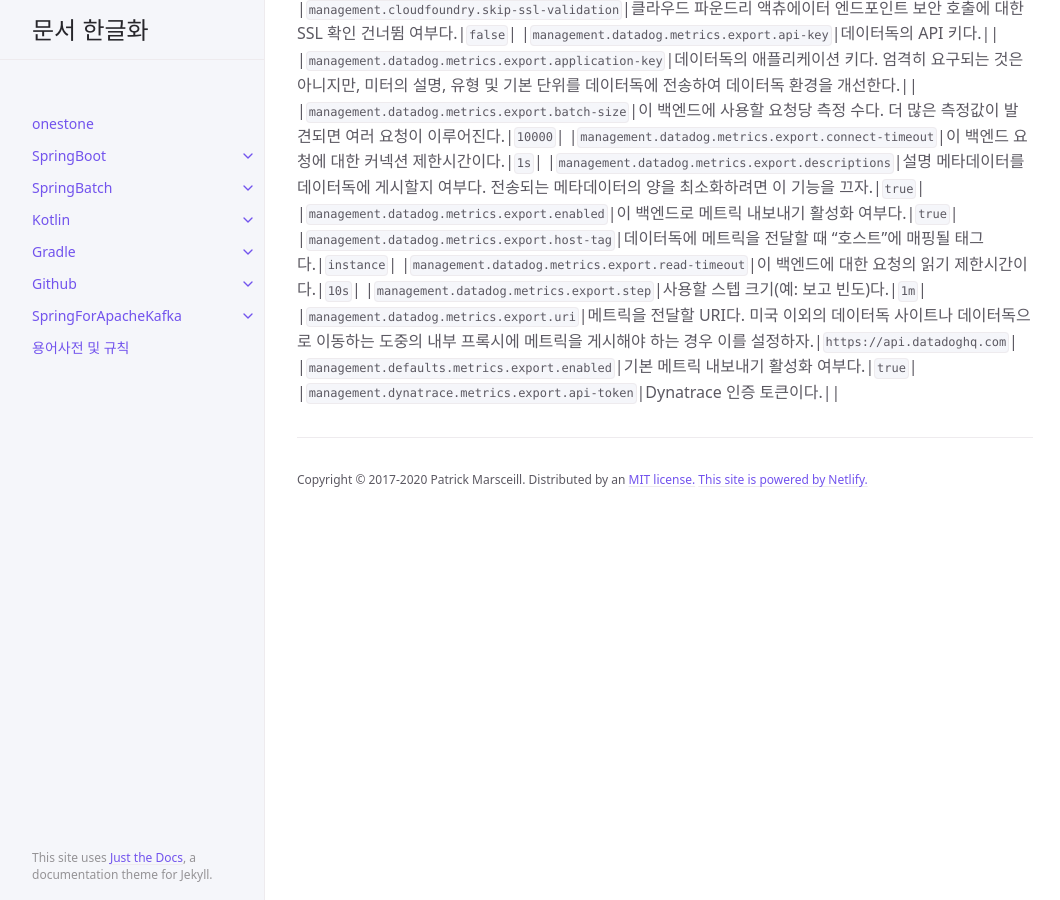
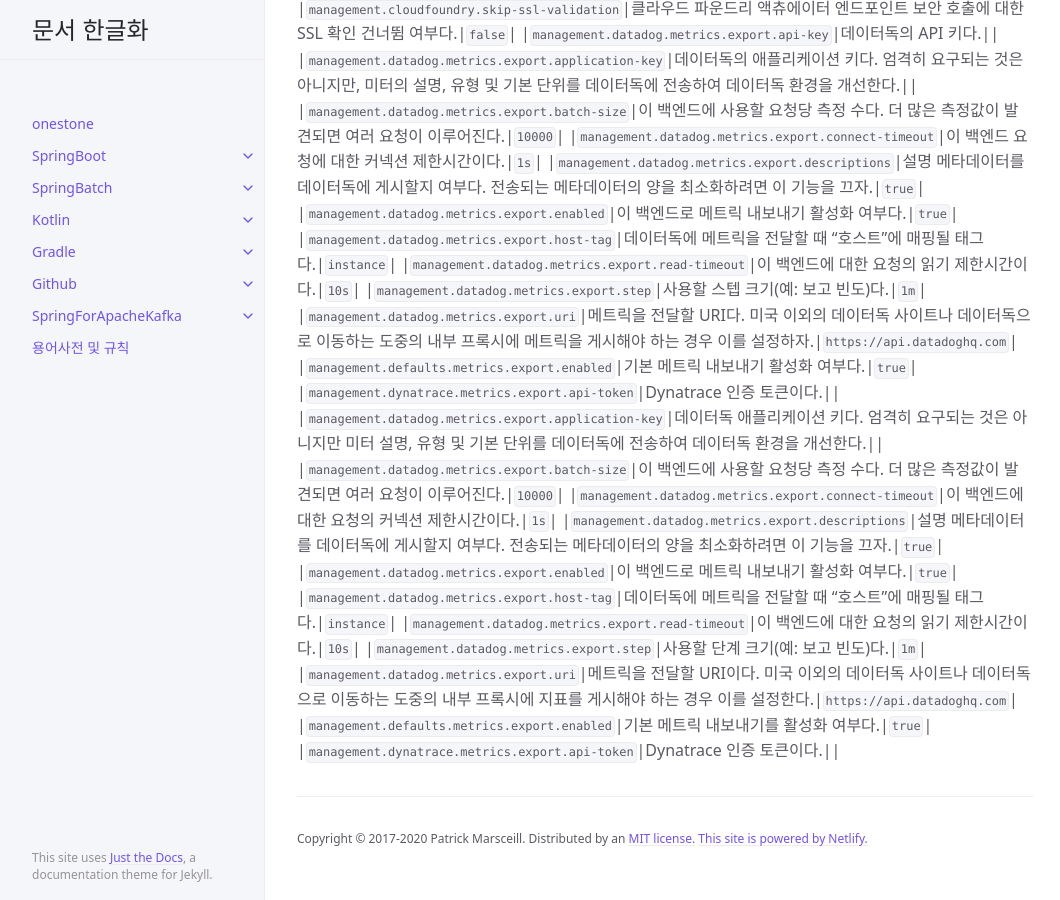
Before and after one commit to onestone9900/onestone9900.github.io, a Jekyll site: the page built from docs/spring_boot/3.1.1/spring_boot/19.appendices.md, in a window 1280 px wide and 900 px high, scrolled down 70845 px. Shown: the whole window, without its empty margins (107-1167 px from the left). Built offline with Jekyll 4.4.1, drawn with Linux system fonts in a browser that asks for light colours.

Commit message:
docs: spring boot - ## .A.14. 액츄에이터 프로퍼티(Actuator Properties)

```diff
--- a/docs/spring_boot/3.1.1/spring_boot/19.appendices.md
+++ b/docs/spring_boot/3.1.1/spring_boot/19.appendices.md
@@ -1332,3 +1332,14 @@ nav_order: 19
 |`management.datadog.metrics.export.uri`|메트릭을 전달할 URI다. 미국 이외의 데이터독 사이트나 데이터독으로 이동하는 도중의 내부 프록시에 메트릭을 게시해야 하는 경우 이를 설정하자.|`https://api.datadoghq.com`|
 |`management.defaults.metrics.export.enabled`|기본 메트릭 내보내기 활성화 여부다.|`true`|
 |`management.dynatrace.metrics.export.api-token`|Dynatrace 인증 토큰이다.||
+|`management.datadog.metrics.export.application-key`|데이터독 애플리케이션 키다. 엄격히 요구되는 것은 아니지만 미터 설명, 유형 및 기본 단위를 데이터독에 전송하여 데이터독 환경을 개선한다.||
+|`management.datadog.metrics.export.batch-size`|이 백엔드에 사용할 요청당 측정 수다. 더 많은 측정값이 발견되면 여러 요청이 이루어진다.|`10000`|
+|`management.datadog.metrics.export.connect-timeout`|이 백엔드에 대한 요청의 커넥션 제한시간이다.|`1s`|
+|`management.datadog.metrics.export.descriptions`|설명 메타데이터를 데이터독에 게시할지 여부다. 전송되는 메타데이터의 양을 최소화하려면 이 기능을 끄자.|`true`|
+|`management.datadog.metrics.export.enabled`|이 백엔드로 메트릭 내보내기 활성화 여부다.|`true`|
+|`management.datadog.metrics.export.host-tag`|데이터독에 메트릭을 전달할 때 "호스트"에 매핑될 태그다.|`instance`|
+|`management.datadog.metrics.export.read-timeout`|이 백엔드에 대한 요청의 읽기 제한시간이다.|`10s`|
+|`management.datadog.metrics.export.step`|사용할 단계 크기(예: 보고 빈도)다.|`1m`|
+|`management.datadog.metrics.export.uri`|메트릭을 전달할 URI이다. 미국 이외의 데이터독 사이트나 데이터독으로 이동하는 도중의 내부 프록시에 지표를 게시해야 하는 경우 이를 설정한다.|`https://api.datadoghq.com`|
+|`management.defaults.metrics.export.enabled`|기본 메트릭 내보내기를 활성화 여부다.|`true`|
+|`management.dynatrace.metrics.export.api-token`|Dynatrace 인증 토큰이다.||
```
